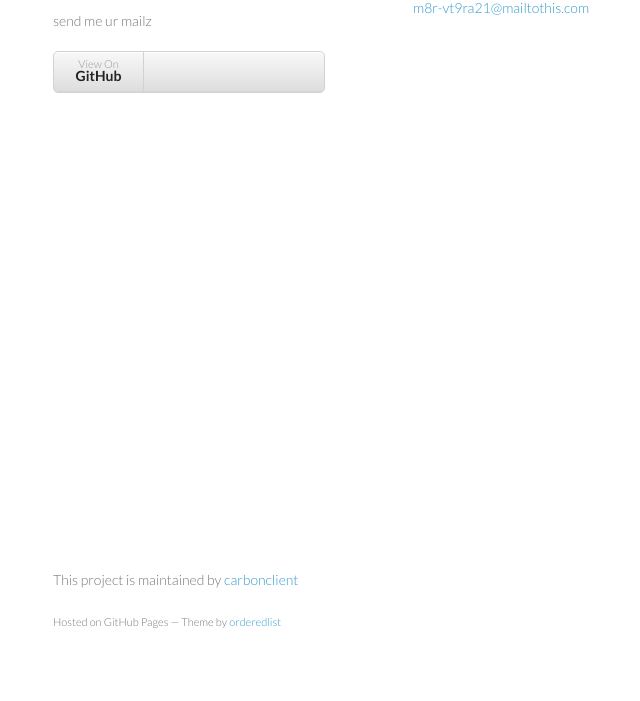
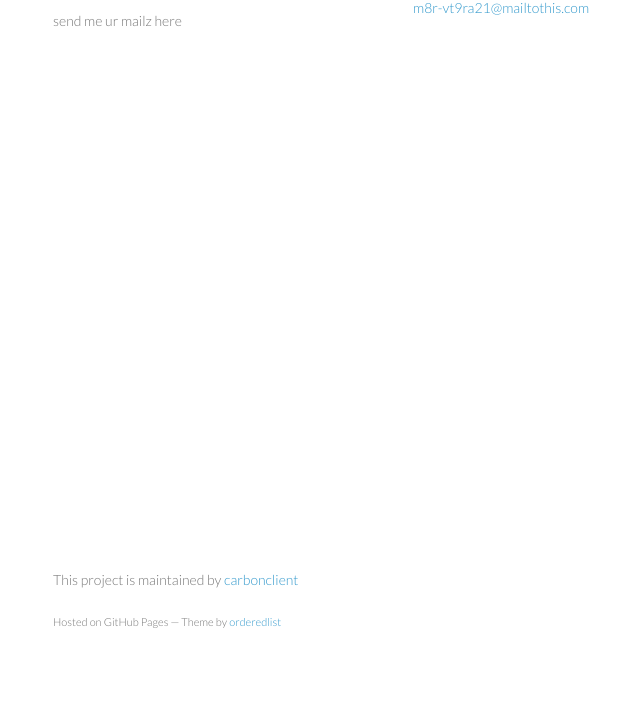
Before and after one commit to carbonclient/m8r-vt9ra21, a plain HTML site: page index.html in a window 1280 px wide. Shown: the part 99-800 px from the top of the page, without its empty margins (157-797 px from the left). Drawn offline with Linux system fonts and the light colour scheme.

Commit message:
Update index.html

```diff
--- a/index.html
+++ b/index.html
@@ -16,10 +16,7 @@
     <div class="wrapper">
       <header>
         <h1>m8r-vt9ra21</h1>
-        <p>send me ur mailz</p>
-        <ul>
-          <li><a href="https://github.com/carbonclient/">View On <strong>GitHub</strong></a></li>
-        </ul>
+        <p>send me ur mailz here</p>
       </header>
       <section>
         <h3>
```
